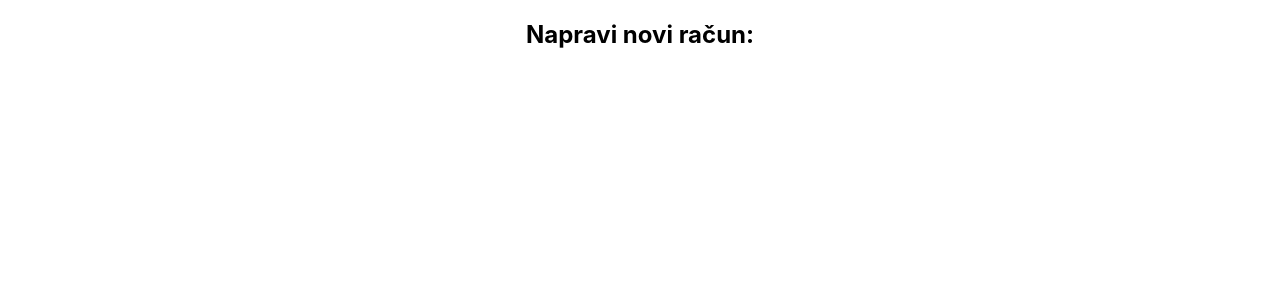
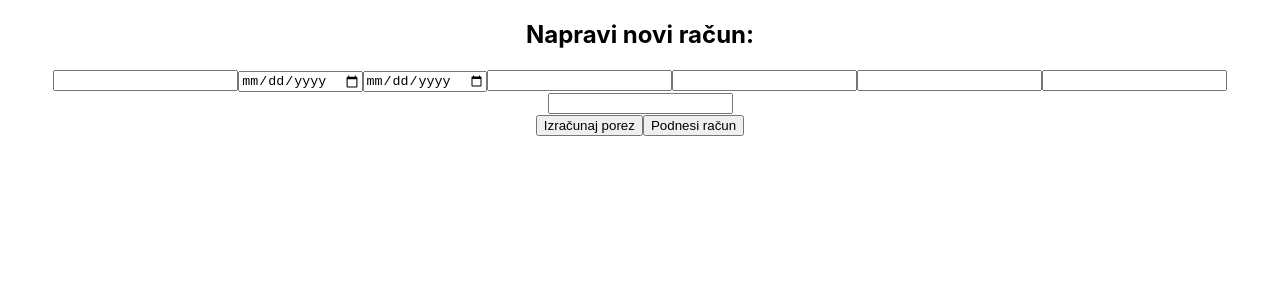
Before and after one commit to CROmarcos/sedamit_zadatak, a React (Create React App) app: page /noviracun in a window 1280 px wide. Shown: the top 300 px of the page. Built offline with nearby package versions, Linux system fonts and the light colour scheme.

Commit message:
Kreirani potrebni elementi za unos

```diff
--- a/src/Components/DodajRacun/DodajRacun.tsx
+++ b/src/Components/DodajRacun/DodajRacun.tsx
@@ -1,9 +1,19 @@
 import IRacun from "../../Interface"
 
-const DodajRacun=()=>{
-    return(
-        <div>
-
+const DodajRacun = () => {
+    return (
+        <div className="DodajRacun">
+            <div className="DodajRacun__unos">
+                <input type="text" name="broj_racuna" />
+                <input type="date" name="datum_racuna" />
+                <input type="date" name="rok_placanja" />
+                <input type="text" name="naziv_partnera" />
+                <input type="text" name="adresa_partnera" />
+                <input type="text" name="oib" />
+                <input type="text" name="iznos_prije_poreza" />
+                <input type="text" name="porez" /></div>
+            <button>Izračunaj porez</button>
+            <button>Podnesi račun</button>
         </div>
     )
 }
--- a/src/Pages/NoviRacun.tsx
+++ b/src/Pages/NoviRacun.tsx
@@ -1,7 +1,10 @@
-const NoviRacun=()=>{
-    return(
+import DodajRacun from "../Components/DodajRacun/DodajRacun"
+
+const NoviRacun = () => {
+    return (
         <div>
             <h2>Napravi novi račun:</h2>
+            <DodajRacun />
         </div>
     )
 }
```
Also changed, not shown: src/Components/ListaRacuna/ListaRacuna.tsx (line endings or trailing spaces).
